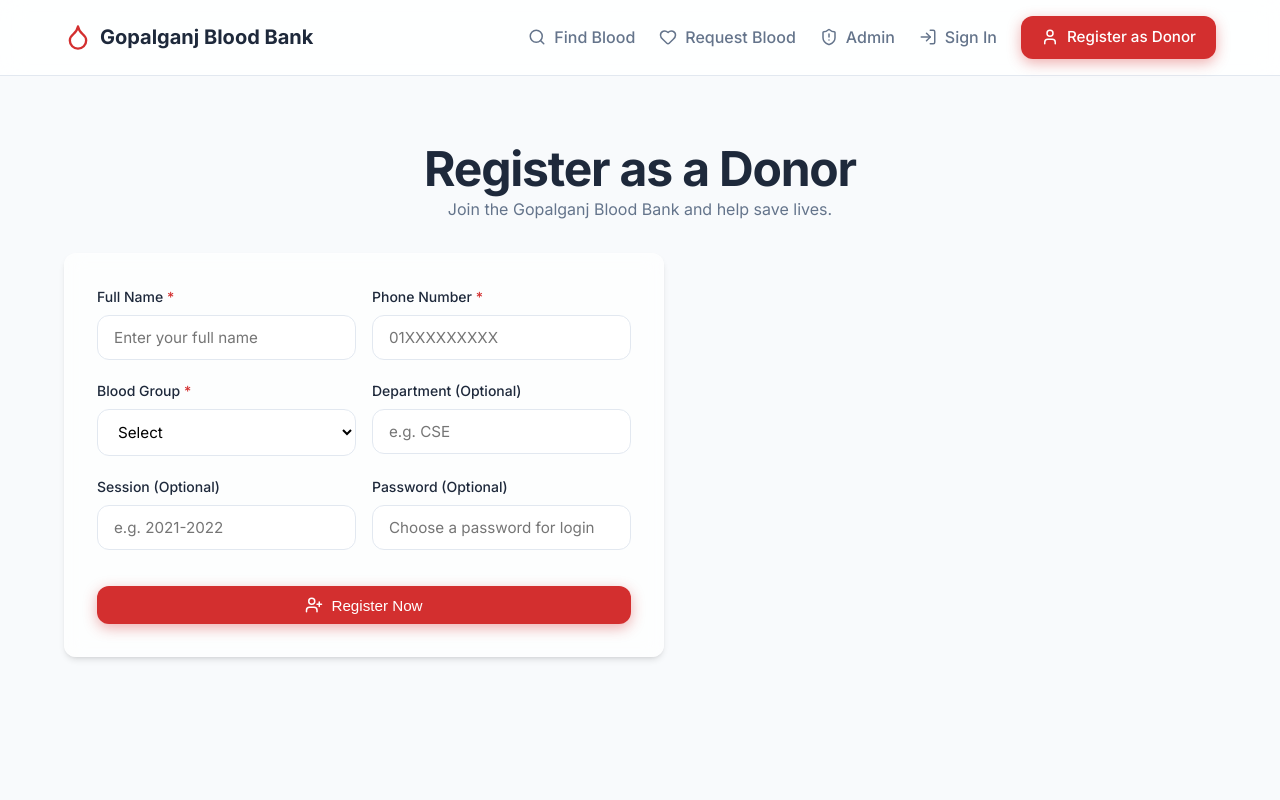
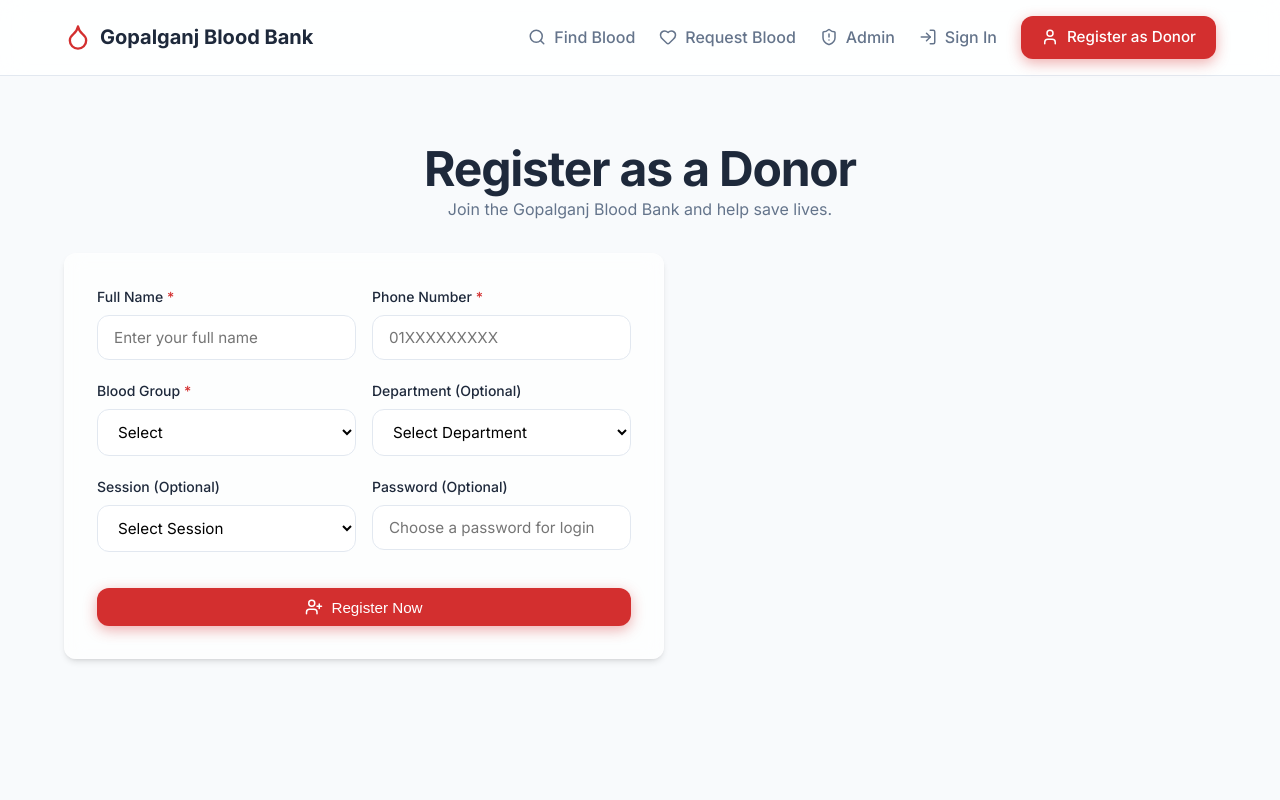
Before and after one commit to uTurn2679/blood-donation-app, a Next.js app: page /register in a window 1280 px wide. Shown: the top 800 px of the page. Built offline with nearby package versions, Linux system fonts and the light colour scheme.

Commit message:
Use dropdowns for Department and Session in search and register

```diff
--- a/src/app/register/page.tsx
+++ b/src/app/register/page.tsx
@@ -1,5 +1,6 @@
 import { registerDonor } from "../actions";
 import { UserPlus } from "lucide-react";
+import { DEPARTMENTS, SESSIONS } from "@/lib/constants";
 
 export default function RegisterPage() {
   return (
@@ -41,14 +42,24 @@ export default function RegisterPage() {
 
             <div className="input-group">
               <label className="input-label" htmlFor="department">Department (Optional)</label>
-              <input type="text" id="department" name="department" className="input-field" placeholder="e.g. CSE" />
+              <select id="department" name="department" className="input-field">
+                <option value="">Select Department</option>
+                {DEPARTMENTS.map(dept => (
+                  <option key={dept} value={dept}>{dept}</option>
+                ))}
+              </select>
             </div>
           </div>
 
           <div className="grid md:grid-cols-2 gap-4">
             <div className="input-group">
               <label className="input-label" htmlFor="session">Session (Optional)</label>
-              <input type="text" id="session" name="session" className="input-field" placeholder="e.g. 2021-2022" />
+              <select id="session" name="session" className="input-field">
+                <option value="">Select Session</option>
+                {SESSIONS.map(session => (
+                  <option key={session} value={session}>{session}</option>
+                ))}
+              </select>
             </div>
 
             <div className="input-group">
--- /dev/null
+++ b/src/lib/constants.ts
@@ -0,0 +1,20 @@
+export const DEPARTMENTS = [
+  "ACCE", "AGR", "AIS", "ARCH", "ASVM", "BGE", "BMB", "BOT",
+  "CHE", "CSE", "ECO", "EEE", "ESD", "FE", "Finance", "FNB",
+  "HIS", "LAW", "MATH", "PAD", "PHR", "PHY", "PS", "PSY", "SOC",
+  "STA", "MGT", "Marketing", "English", "Bangla", "IR"
+].sort();
+
+export const SESSIONS = [
+  "15-16",
+  "16-17",
+  "17-18",
+  "18-19",
+  "19-20",
+  "20-21",
+  "21-22",
+  "22-23",
+  "23-24",
+  "24-25",
+  "25-26"
+];
```
Also changed, not shown: src/app/search/page.tsx (+13 -2 lines), 2 other files (tests, documents, lock files or other folders).
